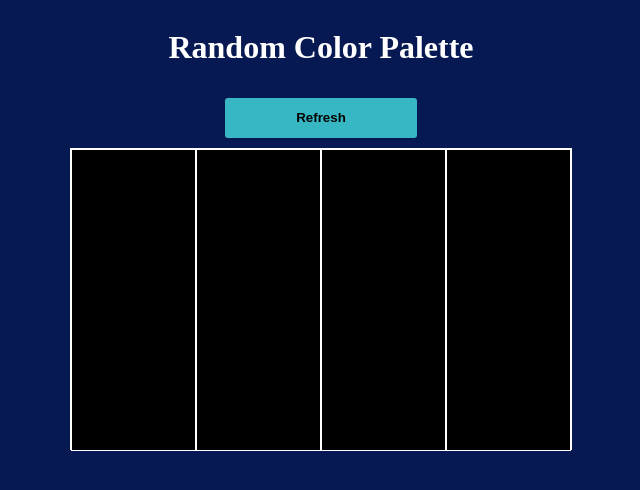
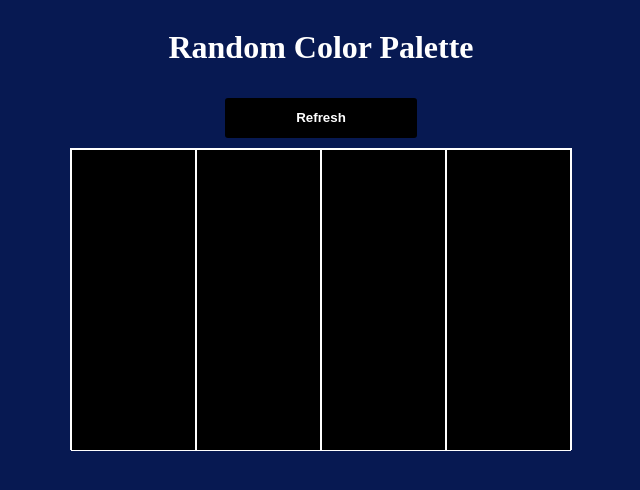
Before and after one commit to Mooosiee/30-days-of-JavaScript, a plain HTML site: page 3.Color Palette/index.html in a window 1280 px wide. In both pictures the pointer is over the button "Refresh". Shown: the whole page, without its empty margins (319-959 px from the left). Drawn offline with Linux system fonts and the light colour scheme.

Commit message:
Modified Button

```diff
--- a/3.Color Palette/style.css
+++ b/3.Color Palette/style.css
@@ -29,5 +29,6 @@ body{
     border-radius: 3px;
 }
 .item:hover{
-    background-color: #37B7C3;
+    background-color: #000000;
+    color: white;
 }
```
